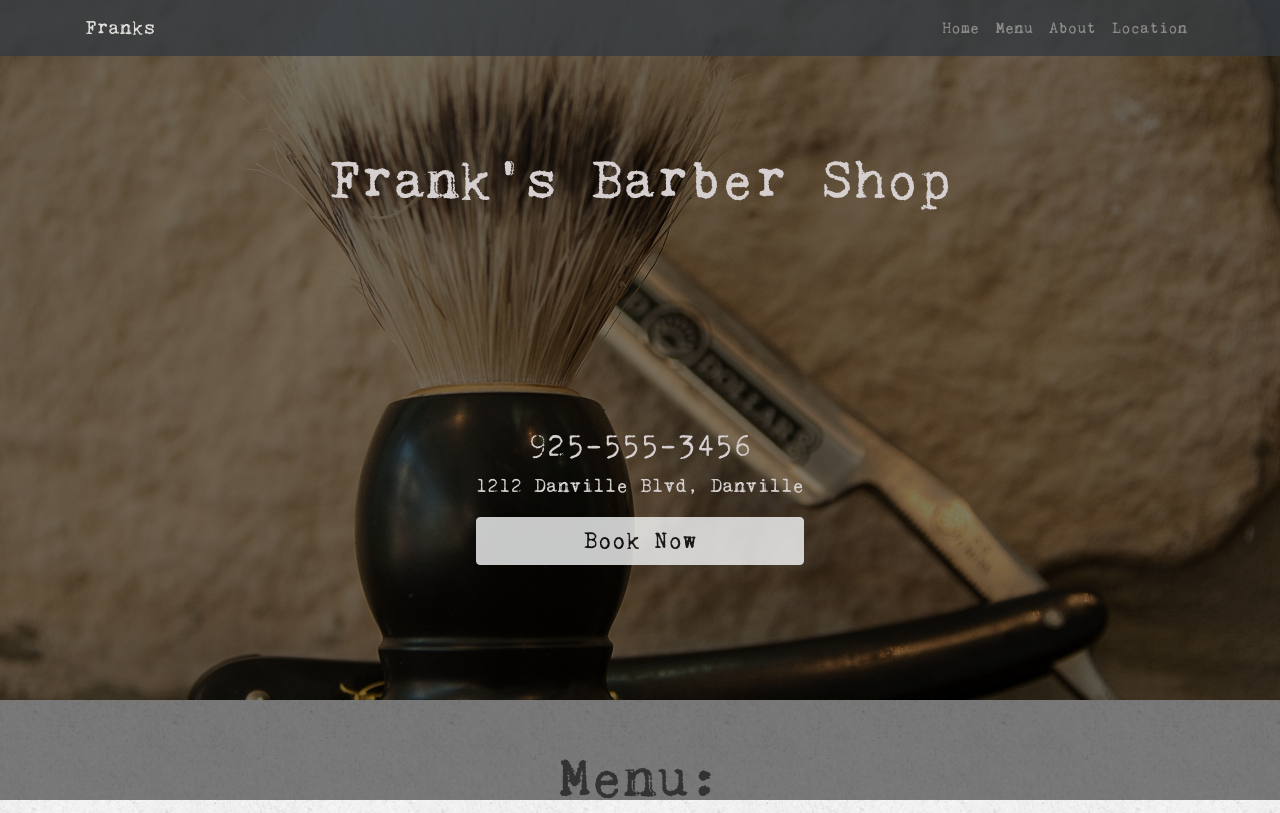
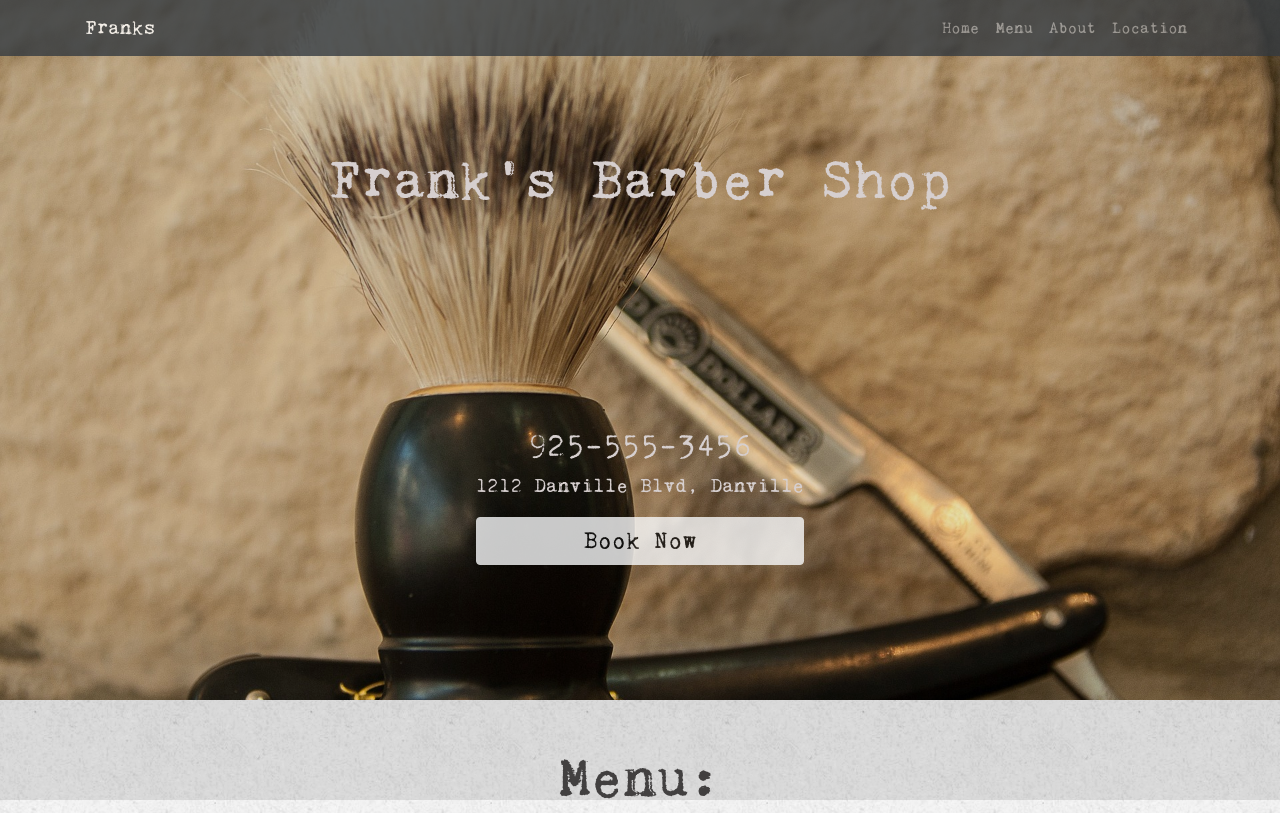
Before and after one commit to jtpolasek/barberdraft2, a plain HTML site: page index.html in a window 1280 px wide. Shown: the top 813 px of the page. Drawn offline with Linux system fonts and the light colour scheme.

Commit message:
changed overlay

```diff
--- a/scss/style.scss
+++ b/scss/style.scss
@@ -1,7 +1,7 @@
 $bg-color: #333;
 $font-color:#D6CFCF;
 $primary-color:#008ed6;
-$dark-overlay: rgba(0,0,0,0.5);
+$dark-overlay: rgba(0,0,0,0.1);
 $font-size: 30px;
 $font-family: 'typewriter';
 
```
Also changed, not shown: css/style.css.
